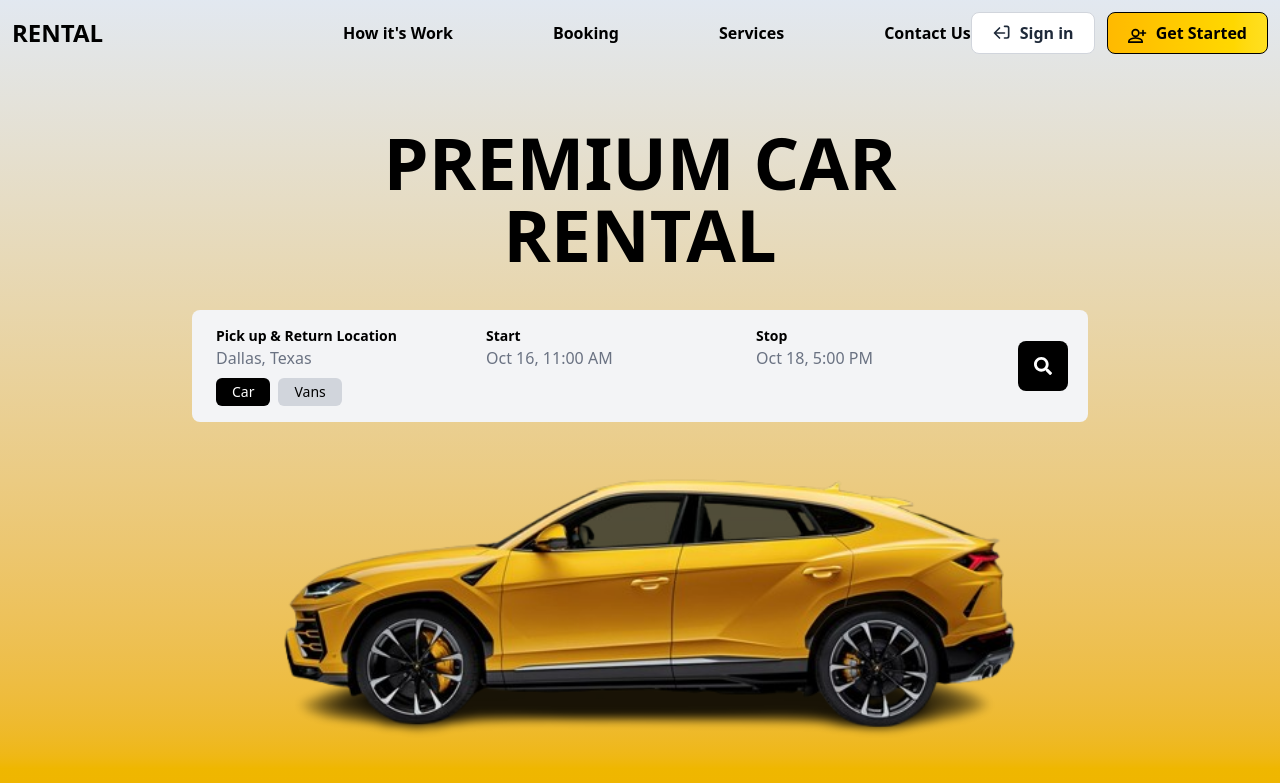
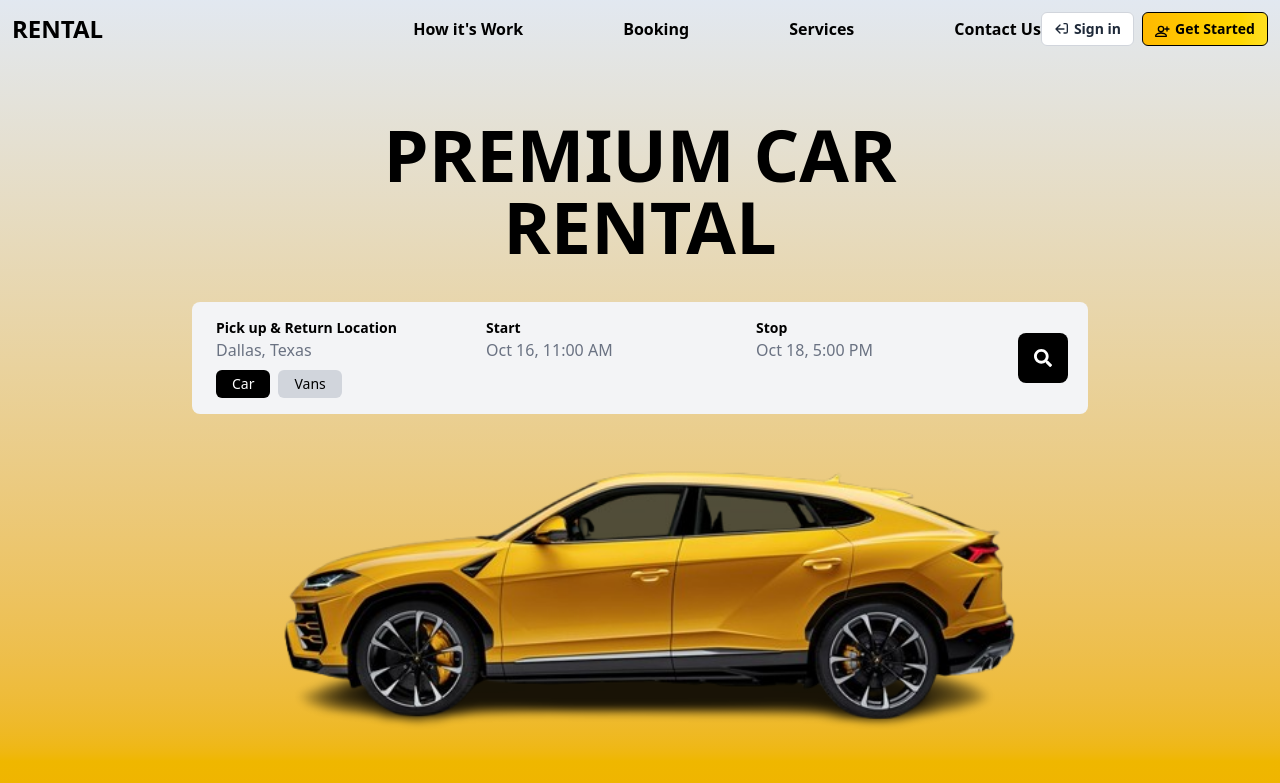
Before and after one commit to MaskINB/Car-Rental-web, a Next.js app: page / in a window 1280 px wide. Shown: the top 783 px of the page. Built offline with nearby package versions, Linux system fonts and the light colour scheme; data requests are answered from the project's data file.

Commit message:
changes the buttion size

```diff
--- a/src/app/components/navbar/navbar.jsx
+++ b/src/app/components/navbar/navbar.jsx
@@ -55,8 +55,9 @@ const Navbar = () => {
           ))}
         </ul>
 
+
           {/* Auth Buttons (Right) */}
-<div className="flex flex-col md:flex-row gap-3 font-bold mt-4 md:mt-0">
+          <div className="flex flex-col md:flex-row gap-2 font-semibold mt-4 md:mt-0 text-sm">
             {navData.auth.map((item, index) => {
               const isGetStarted = item.text === "Get Started";
 
@@ -64,14 +65,13 @@ const Navbar = () => {
                 <Link
                   key={index}
                   href={item.url}
-        className={`group inline-flex items-center gap-2 px-5 py-2 rounded-lg border transition-all duration-300 ease-in-out transform hover:-translate-y-1 hover:shadow-lg ${
+                  className={`group inline-flex items-center gap-1 px-3 py-1.5 rounded-md border transition-all duration-300 ease-in-out transform hover:-translate-y-0.5 hover:shadow-md ${
                     isGetStarted
                       ? "bg-gradient-to-r from-amber-400 to-yellow-300 text-black hover:from-amber-500 hover:to-yellow-400"
                       : "bg-white border-gray-300 text-gray-800 hover:bg-amber-100"
                   }`}
                 >
-        {/* Inline SVG Icon */}
-        <span className="w-5 h-5 transition-transform duration-300 group-hover:rotate-12">
+                  <span className="w-4 h-4 transition-transform duration-300 group-hover:rotate-6">
                     {isGetStarted ? (
                       // User Plus Icon (for "Get Started")
                       <svg xmlns="http://www.w3.org/2000/svg" fill="none" viewBox="0 0 24 24" stroke="currentColor">
@@ -90,6 +90,7 @@ const Navbar = () => {
             })}
           </div>
 
+
       </div>
     </nav>
   );
```
Lines whose indentation alone changed are shown as unchanged.
